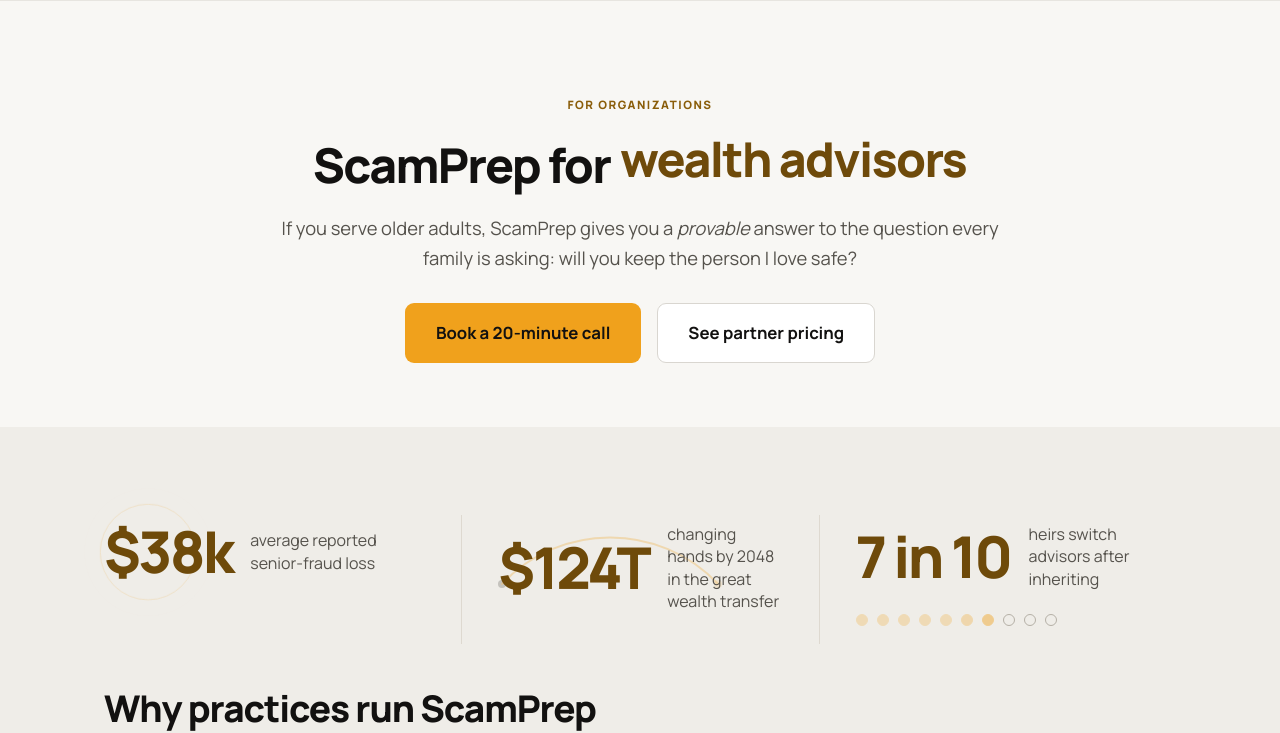
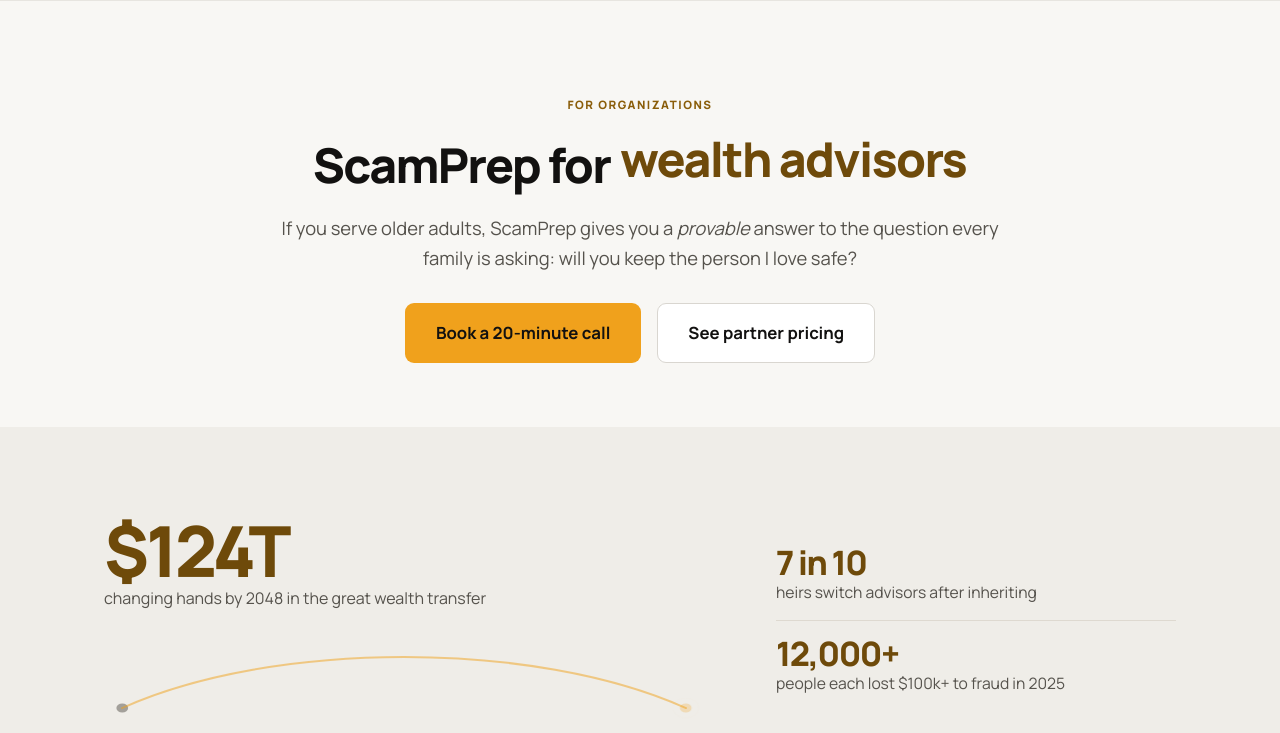
Before and after one commit to sawtoothtechnologies/sprysafe-site, an Astro site: page /solutions in a window 1280 px wide. Shown: the part 77-810 px from the top of the page. Built offline with nearby package versions, Linux system fonts and the light colour scheme; Astro itself is replaced by a stand-in of ours.

Commit message:
“Updatez”

```diff
--- a/src/components/CtaBand.astro
+++ b/src/components/CtaBand.astro
@@ -4,15 +4,18 @@ const {
   body = 'Family plans open this fall, in small cohorts with white-glove setup. Join the early-access list to be first in — founding members help shape the product protecting the people they love.',
   cta = 'Get early access',
   href = '/early-access',
+  layout = 'center', // 'center' (default) or 'split': left copy + right-hand slot
 } = Astro.props;
+const split = layout === 'split';
 ---
 
-<section class="section section--ink center cta-band">
+<section class:list={['section', 'section--ink', 'cta-band', split ? 'cta-band--split' : 'center']}>
   <div class="radar-rings cta-band__radar" aria-hidden="true"></div>
   <div class="radar-sweep cta-band__radar cta-band__sweep" aria-hidden="true"></div>
   <div class="wrap cta-band__inner">
+    <div class="cta-band__copy">
       <h2>{headline}</h2>
-    <p class="lede" style="margin-inline:auto; max-width: 40rem;">{body}</p>
+      <p class="lede">{body}</p>
       <p style="margin-top: 28px;">
         <span class="ping-wrap">
           <span class="ping-ring" aria-hidden="true"></span>
@@ -20,10 +23,15 @@ const {
         </span>
       </p>
     </div>
+    {split && Astro.slots.has('default') && (
+      <div class="cta-band__aside"><slot /></div>
+    )}
+  </div>
 </section>
 
 <style>
   .cta-band__inner { position: relative; }
+  .cta-band .lede { max-width: 40rem; }
   .cta-band__radar {
     left: 50%;
     top: 50%;
@@ -36,4 +44,20 @@ const {
     background: conic-gradient(from 0deg, rgba(240, 161, 28, 0.14), transparent 90deg);
     animation: spryRot 10s linear infinite;
   }
+
+  /* Split layout: copy left, a reserved right-hand column for the aside slot.
+     With no aside, the centered radar fills the open right half. */
+  .cta-band--split .cta-band__inner {
+    text-align: left;
+    display: grid;
+    gap: 40px 64px;
+  }
+  @media (min-width: 920px) {
+    .cta-band--split .cta-band__inner {
+      grid-template-columns: minmax(0, 1.15fr) minmax(0, 1fr);
+      align-items: center;
+    }
+    /* Keep the copy in the left column even when the aside is absent. */
+    .cta-band--split .cta-band__copy { grid-column: 1; }
+  }
 </style>
--- a/src/pages/pricing.astro
+++ b/src/pages/pricing.astro
@@ -176,7 +176,7 @@ const co = (plan, mode) => checkoutLinks[plan]?.[mode] || `/early-access?plan=${
     </div>
   </section>
 
-  <CtaBand />
+  <CtaBand layout="split" />
 </Base>
 
 <script>
--- a/src/pages/solutions/index.astro
+++ b/src/pages/solutions/index.astro
@@ -110,45 +110,31 @@ const partnerCall = 'https://cal.com/scamprep/partner-call';
   <!-- ============ WHY PRACTICES (stat band + ledger) ============ -->
   <section class="section section--paper">
     <div class="wrap">
-      <!-- The numbers open the section; heading and lede follow them. -->
-      <div class="stat-row stat-row--lead" id="why-stats">
-        <!-- $38k — ping rings behind the number -->
-        <div class="stat-col">
-          <div class="stat-line stat-line--ping">
-            <span class="loss-ping" aria-hidden="true"></span>
-            <span class="loss-ping loss-ping--2" aria-hidden="true"></span>
-            <span class="stat__num" data-countup data-target="38" data-prefix="$" data-suffix="k">$38k</span>
-            <p class="stat__label">average reported senior-fraud loss</p>
-          </div>
+      <!-- The numbers open the section; heading and lede follow them.
+           One big stat with the handoff arc, two quiet ones beside it —
+           asymmetric on purpose; the homepage owns the three-up count-up
+           band (and the $38k stat). -->
+      <div class="stat-duo" id="why-stats">
+        <div class="stat-duo__big">
+          <span class="stat__num" data-countup data-target="124" data-prefix="$" data-suffix="T">$124T</span>
+          <p class="stat__label">changing hands by 2048 in the great wealth transfer</p>
+          <!-- Handoff arc — wealth passing from one generation (gray dot) to
+               the next (amber dot, pinging). -->
+          <svg class="handoff" viewBox="0 0 460 96" preserveAspectRatio="none" aria-hidden="true">
+            <circle cx="14" cy="78" r="4.5" fill="#a3a09a" />
+            <path d="M14 78 C 130 10, 330 10, 446 78" fill="none" stroke="rgba(240, 161, 28, 0.5)" stroke-width="2" stroke-linecap="round" />
+            <circle class="handoff__dot" cx="446" cy="78" r="4.5" fill="#f0a11c" />
+            <circle class="handoff__ring" cx="446" cy="78" r="10" fill="none" stroke="rgba(240, 161, 28, 0.8)" stroke-width="1.5" />
+          </svg>
         </div>
-
-        <!-- $124T — handoff arc in the background: wealth passing from one generation
-             (gray dot) to the next (amber dot, pinging). Sits behind the number like
-             the ping rings behind $38k, so the column has no empty space below. -->
-        <div class="stat-col">
-          <div class="stat-line stat-line--arc">
-            <svg class="handoff" viewBox="0 0 240 90" preserveAspectRatio="none" aria-hidden="true">
-              <circle cx="12" cy="74" r="4" fill="#a3a09a" />
-              <path d="M12 74 C 70 12, 170 12, 228 74" fill="none" stroke="rgba(240, 161, 28, 0.5)" stroke-width="2" stroke-linecap="round" />
-              <circle class="handoff__dot" cx="228" cy="74" r="4" fill="#f0a11c" />
-              <circle class="handoff__ring" cx="228" cy="74" r="9" fill="none" stroke="rgba(240, 161, 28, 0.8)" stroke-width="1.5" />
-            </svg>
-            <span class="stat__num" data-countup data-target="124" data-prefix="$" data-suffix="T">$124T</span>
-            <p class="stat__label">changing hands by 2048 in the great wealth transfer</p>
-          </div>
-        </div>
-
-        <!-- 7 in 10 — ten dots, seven lit -->
-        <div class="stat-col">
-          <div class="stat-line">
-            <span class="stat__num" data-countup data-target="7" data-suffix=" in 10">7 in 10</span>
+        <div class="stat-duo__side">
+          <div class="stat-duo__small">
+            <span class="stat__num">7 in 10</span>
             <p class="stat__label">heirs switch advisors after inheriting</p>
           </div>
-          <div class="stat__graphic dots" aria-hidden="true">
-            <span class="dot dot--on"></span><span class="dot dot--on"></span><span class="dot dot--on"></span>
-            <span class="dot dot--on"></span><span class="dot dot--on"></span><span class="dot dot--on"></span>
-            <span class="dot dot--on"></span>
-            <span class="dot"></span><span class="dot"></span><span class="dot"></span>
+          <div class="stat-duo__small">
+            <span class="stat__num">12,000+</span>
+            <p class="stat__label">people each lost $100k+ to fraud in 2025</p>
           </div>
         </div>
       </div>
@@ -189,7 +175,7 @@ const partnerCall = 'https://cal.com/scamprep/partner-call';
   </section>
 
   <!-- ============ THE DELIVERABLE (Resilience Report) ============ -->
-  <section class="section section--ink" id="report">
+  <section class="section section--air section--ink" id="report">
     <div class="radar-rings report-band__radar" aria-hidden="true"></div>
     <div class="radar-sweep report-band__radar report-band__sweep" aria-hidden="true"></div>
     <span class="report-band__blip" aria-hidden="true"></span>
@@ -249,7 +235,7 @@ const partnerCall = 'https://cal.com/scamprep/partner-call';
   </section>
 
   <!-- ============ AUDIENCE GRID ============ -->
-  <section class="section section--paper">
+  <section class="section--tight section section--paper">
     <div class="wrap">
       <h2 style="max-width: 34rem;">Built for the people families already trust</h2>
       <div class="grid grid--3" style="margin-top: 36px;">
@@ -278,7 +264,7 @@ const partnerCall = 'https://cal.com/scamprep/partner-call';
   </section>
 
   <!-- ============ ADVISOR FAQ ============ -->
-  <section class="section section--paper">
+  <section class="section--tight section section--paper">
     <div class="wrap" style="max-width: 800px;">
       <h2 class="center">Questions advisors ask</h2>
       <div style="margin-top: 32px;">
@@ -342,6 +328,7 @@ const partnerCall = 'https://cal.com/scamprep/partner-call';
   </section>
 
   <CtaBand
+    layout="split"
     headline="Become a founding partner."
     body="A 20-minute call is enough to see whether ScamPrep fits your practice or institution, and how a pilot works."
     cta="Book a 20-minute call"
@@ -385,56 +372,31 @@ const partnerCall = 'https://cal.com/scamprep/partner-call';
     border: 0;
   }
 
-  /* ---------- Why-practices stat band (mirrors the home "Why now" motifs:
-     ping = event, trace = data, dots = pictograph) ---------- */
-  .dots { display: flex; gap: 9px; align-items: center; }
-  .dot { width: 12px; height: 12px; border-radius: 50%; border: 1.5px solid #b5b0a6; }
-  .dot--on { background: var(--amber); border-color: var(--amber); }
-  .stats--anim .dot--on { opacity: 0.25; }
-  .stats--play .dot--on { animation: spryBlip 2.8s linear infinite; }
-  .stats--play .dot--on:nth-child(2) { animation-delay: 0.2s; }
-  .stats--play .dot--on:nth-child(3) { animation-delay: 0.4s; }
-  .stats--play .dot--on:nth-child(4) { animation-delay: 0.6s; }
-  .stats--play .dot--on:nth-child(5) { animation-delay: 0.8s; }
-  .stats--play .dot--on:nth-child(6) { animation-delay: 1s; }
-  .stats--play .dot--on:nth-child(7) { animation-delay: 1.2s; }
-  .stats--play .dot--on:nth-child(8) { animation-delay: 1.4s; }
-  .stats--play .dot--on:nth-child(9) { animation-delay: 1.6s; }
-
-  .stat-line--ping { position: relative; }
-  .loss-ping {
-    position: absolute;
-    left: 44px;
-    top: 50%;
-    width: 130px;
-    height: 130px;
-    margin: -65px 0 0 -65px;
-    border-radius: 50%;
-    border: 1.5px solid rgba(240, 161, 28, 0.8);
-    opacity: 0;
-    pointer-events: none;
+  /* ---------- Why-practices stat band: one big, two small. Asymmetric on
+     purpose — the homepage owns the three-up stat-row. The handoff arc is
+     the only graphic (trace motif, drawn wide). ---------- */
+  .stat-duo { display: grid; gap: 28px 72px; margin: 0 0 44px; }
+  @media (min-width: 880px) {
+    .stat-duo { grid-template-columns: 1.5fr 1fr; align-items: center; gap: 0 72px; }
   }
-  .stats--play .loss-ping { animation: spryPing 2.7s cubic-bezier(0, 0, 0.2, 1) infinite; }
-  .stats--play .loss-ping--2 { animation-delay: 1.35s; }
-  .stat-line--ping .stat__num, .stat-line--ping .stat__label { position: relative; }
-
-  /* $124T handoff arc — background treatment, mirroring the ping behind $38k. */
-  .stat-line--arc { position: relative; }
-  .stat-line--arc .stat__num,
-  .stat-line--arc .stat__label { position: relative; }
-  .handoff {
-    position: absolute;
-    left: -8px;
-    top: 50%;
-    width: min(240px, 100%);
-    height: 90px;
-    margin-top: -58px;
-    opacity: 0.55;
-    pointer-events: none;
+  .stat-duo__big .stat__num {
+    display: block;
+    font-size: clamp(3.2rem, 6vw, 4.4rem);
+    margin-bottom: 2px;
   }
+  .stat-duo__big .stat__label { max-width: 26rem; }
+  .handoff { display: block; width: 100%; height: 96px; margin-top: 20px; }
   .handoff__ring { transform-box: fill-box; transform-origin: center; }
   .stats--play .handoff__ring { animation: spryPing 2.7s cubic-bezier(0, 0, 0.2, 1) infinite; }
   .stats--play .handoff__dot { animation: spryBlip 2.8s linear infinite; }
+  .stat-duo__small { padding: 16px 0; }
+  .stat-duo__small + .stat-duo__small { border-top: 1px solid var(--divider); }
+  .stat-duo__small .stat__num {
+    display: block;
+    font-size: 2.1rem;
+    margin-bottom: 2px;
+  }
+  .stat-duo__small .stat__label { font-size: 0.98rem; }
 
   /* ---------- Report band (mirrors the home report section's ink treatment) ---------- */
   .report-band {
@@ -622,9 +584,6 @@ const partnerCall = 'https://cal.com/scamprep/partner-call';
      with the same kicker → h2 → lede stack. The two kickers that remain mark
      register changes: the hero and the ink deliverable band. ---------- */
 
-  /* Why-practices: the stat band leads, heading and lede follow. */
-  .stat-row--lead { margin-top: 0; margin-bottom: 44px; }
-
   /* Partnerships: heading left, lede right on wide screens. */
   .opener-split { display: grid; gap: 0 48px; }
   @media (min-width: 880px) {
@@ -647,6 +606,9 @@ const partnerCall = 'https://cal.com/scamprep/partner-call';
   @media (min-width: 920px) {
     .price-open { grid-template-columns: minmax(0, 1fr) minmax(0, 620px); align-items: center; }
   }
+
+  /* Final CTA (the page's second ink moment) gets the airy density step. */
+  :global(section.cta-band) { padding: 128px 0; }
 </style>
 
 <script>
--- a/src/styles/global.css
+++ b/src/styles/global.css
@@ -154,8 +154,11 @@ img { max-width: 100%; height: auto; }
 
 /* ---------- Layout helpers ---------- */
 .wrap { max-width: var(--maxw); margin: 0 auto; padding: 0 24px; }
+/* Density scale — assigned per page for cadence, not a metronome:
+   --tight 56 (connective strips) · 88 (default) · --air 128 (ink moments). */
 .section { padding: 88px 0; }
 .section--tight { padding: 56px 0; }
+.section--air { padding: 128px 0; }
 .section--paper { background: var(--sand); }
 
 /* The ink band. `.section--pine` is the legacy class name kept so existing
```
Also changed, not shown: brand/TOKENS.md (+2 -1 lines), src/pages/index.astro (+5 -2 lines), 18 other files. Lines whose indentation alone changed are shown as unchanged.
